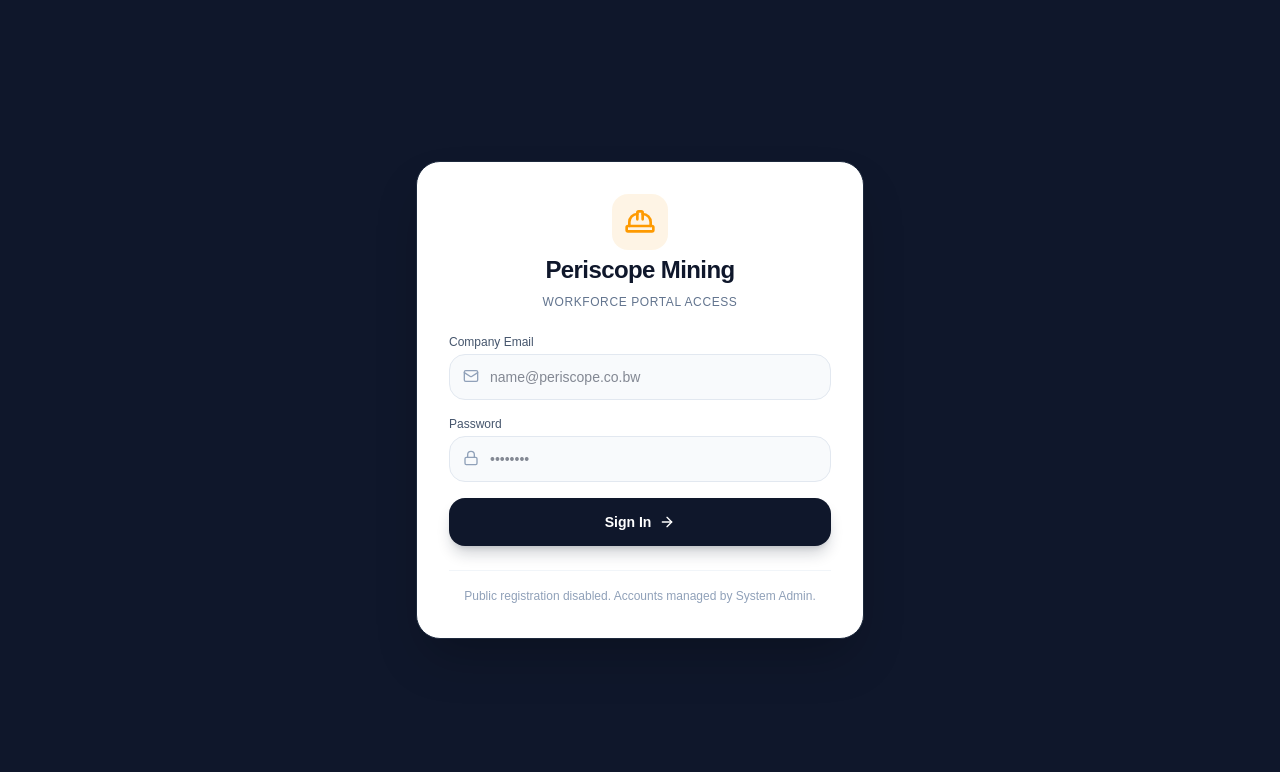
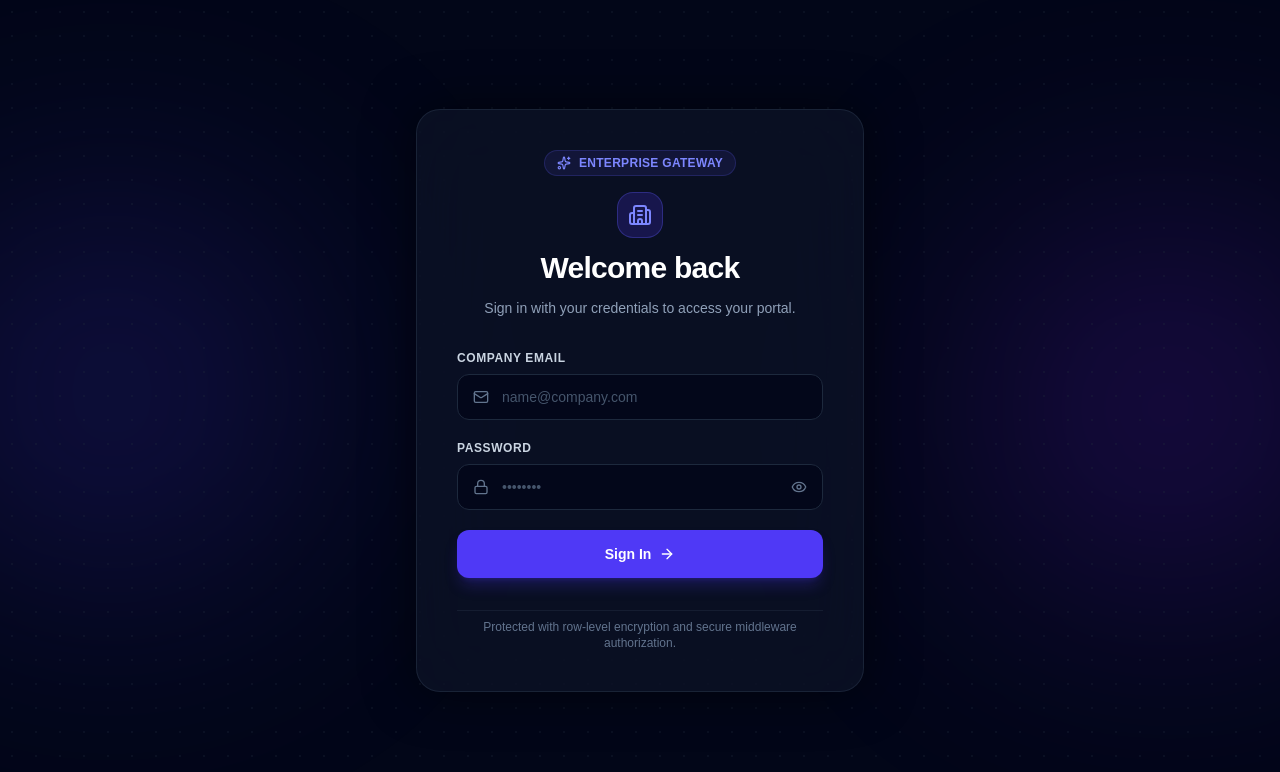
Before and after one commit to Kartellxrd/Automated-banking-system-, a Next.js app in the folder payroll-system/: page /login in a window 1280 px wide. Shown: the top 772 px of the page. Built offline with nearby package versions, Linux system fonts and the light colour scheme; no server answers.

Commit message:
still cooking

```diff
--- a/payroll-system/src/app/(auth)/login/page.js
+++ b/payroll-system/src/app/(auth)/login/page.js
@@ -1,131 +1,198 @@
 'use client';
 
 import { useState } from 'react';
-import { useRouter } from 'next/navigation';
 import { supabase } from '@/lib/supabase';
-import { Lock, Mail, ShieldAlert, ArrowRight, RefreshCw, HardHat } from 'lucide-react';
+import { Mail, Lock, Eye, EyeOff, ArrowRight, ShieldAlert, Loader2, Sparkles, Building2 } from 'lucide-react';
 
 export default function LoginPage() {
-  const router = useRouter();
   const [email, setEmail] = useState('');
   const [password, setPassword] = useState('');
+  const [showPassword, setShowPassword] = useState(false);
   const [loading, setLoading] = useState(false);
   const [error, setError] = useState('');
 
   const handleLogin = async (e) => {
     e.preventDefault();
+    setError('');
     setLoading(true);
-    setError('');
+
+    const cleanEmail = email.trim().toLowerCase();
+
+    if (!cleanEmail || !password) {
+      setError('Please provide both your company email and password.');
+      setLoading(false);
+      return;
+    }
 
     try {
-      // 1. Authenticate credentials
+      // 1. Authenticate with Supabase Auth
       const { data: authData, error: authError } = await supabase.auth.signInWithPassword({
-        email,
+        email: cleanEmail,
         password,
       });
 
-      if (authError) throw authError;
+      if (authError) {
+        const msg = authError.message.toLowerCase();
+        if (msg.includes('invalid login credentials')) {
+          throw new Error('Incorrect email or password. Please verify your details and try again.');
+        } else if (msg.includes('email not confirmed')) {
+          throw new Error('Your email address has not been verified yet.');
+        } else if (msg.includes('too many requests') || msg.includes('rate limit')) {
+          throw new Error('Too many attempts. Please wait a few moments before trying again.');
+        } else {
+          throw new Error(authError.message);
+        }
+      }
 
-      // 2. Fetch profile & role
+      const user = authData?.user;
+      if (!user) {
+        throw new Error('Authentication succeeded, but no user context was returned.');
+      }
+
+      // 2. Fetch User Profile
       const { data: profile, error: profileError } = await supabase
         .from('profiles')
         .select('role')
-        .eq('id', authData.user.id)
-        .single();
+        .eq('id', user.id)
+        .maybeSingle();
 
-      if (profileError || !profile) {
-        throw new Error('User profile record not found. Contact system administrator.');
+      if (profileError) {
+        console.error('Profile fetch note:', profileError);
+        // Fallback to proxy-handled default route via full page reload
+        window.location.href = '/dashboard/admin';
+        return;
       }
 
-      // 3. Route based on role
-      const targetRoute = `/dashboard/${profile.role.replace('_', '-')}`;
-      router.push(targetRoute);
-      router.refresh();
-
+      // 3. Hard navigation ensures auth cookies reach proxy middleware without 307 loop
+      const role = profile?.role ? profile.role.toLowerCase() : '';
+      if (role === 'admin' || role === 'ceo') {
+        window.location.href = '/dashboard/admin';
+      } else if (role) {
+        window.location.href = `/dashboard/${role.replace('_', '-')}`;
+      } else {
+        window.location.href = '/dashboard';
+      }
     } catch (err) {
-      setError(err.message || 'Failed to authenticate');
-    } finally {
+      setError(err.message || 'An unexpected error occurred during sign in.');
       setLoading(false);
     }
   };
 
   return (
-    <div className="min-h-screen bg-slate-900 flex flex-col justify-center items-center p-4 sm:p-6 lg:p-8">
-      <div className="w-full max-w-sm sm:max-w-md bg-white rounded-3xl p-6 sm:p-8 shadow-2xl border border-slate-800 space-y-6">
+    <div className="relative min-h-screen w-full flex items-center justify-center bg-slate-950 text-slate-100 overflow-hidden px-4 sm:px-6 lg:px-8 selection:bg-indigo-500 selection:text-white">
+      {/* Background Decorative Ambient Gradients */}
+      <div className="absolute top-1/4 -left-20 w-96 h-96 bg-indigo-600/20 rounded-full blur-[128px] pointer-events-none" />
+      <div className="absolute bottom-1/4 -right-20 w-96 h-96 bg-violet-600/20 rounded-full blur-[128px] pointer-events-none" />
+      <div className="absolute inset-0 bg-[radial-gradient(#1e293b_1px,transparent_1px)] [background-size:24px_24px] opacity-30 pointer-events-none" />
 
-        {/* Header */}
-        <div className="text-center space-y-2">
-          <div className="inline-flex items-center justify-center p-3 bg-amber-500/10 text-amber-500 rounded-2xl mb-1">
-            <HardHat className="w-8 h-8" />
+      {/* Main Container */}
+      <div className="relative w-full max-w-md backdrop-blur-2xl bg-slate-900/60 border border-slate-800/80 p-8 sm:p-10 rounded-3xl shadow-[0_0_50px_rgba(0,0,0,0.5)] space-y-8">
+
+        {/* Header Section */}
+        <div className="space-y-3 text-center">
+          <div className="inline-flex items-center space-x-2 px-3 py-1 rounded-full bg-indigo-500/10 border border-indigo-500/20 text-indigo-400 text-xs font-semibold tracking-wide uppercase">
+            <Sparkles className="w-3.5 h-3.5" />
+            <span>Enterprise Gateway</span>
           </div>
-          <h1 className="text-2xl font-bold text-slate-900 tracking-tight">Periscope Mining</h1>
-          <p className="text-xs text-slate-500 font-medium uppercase tracking-wider">
-            Workforce Portal Access
+
+          <div className="flex justify-center items-center space-x-2 text-white pt-1">
+            <div className="p-2.5 rounded-2xl bg-indigo-600/20 border border-indigo-500/30 text-indigo-400">
+              <Building2 className="w-6 h-6" />
+            </div>
+          </div>
+
+          <h1 className="text-2xl sm:text-3xl font-extrabold tracking-tight text-white">
+            Welcome back
+          </h1>
+          <p className="text-xs sm:text-sm text-slate-400">
+            Sign in with your credentials to access your portal.
           </p>
         </div>
 
-        {/* Error Alert */}
+        {/* Error Alert Box */}
         {error && (
-          <div className="p-3 bg-red-50 border border-red-200 rounded-2xl flex items-start sm:items-center gap-2.5 text-red-800 text-xs font-medium">
-            <ShieldAlert className="w-4 h-4 shrink-0 text-red-600 mt-0.5 sm:mt-0" />
-            <span className="leading-tight">{error}</span>
+          <div className="p-4 rounded-2xl bg-rose-500/10 border border-rose-500/20 flex items-start space-x-3 text-rose-300 text-xs sm:text-sm animate-in fade-in duration-200">
+            <ShieldAlert className="w-5 h-5 text-rose-400 shrink-0 mt-0.5" />
+            <span className="font-medium leading-relaxed">{error}</span>
           </div>
         )}
 
         {/* Form */}
-        <form onSubmit={handleLogin} className="space-y-4 text-sm">
-          <div>
-            <label className="block text-xs font-medium text-slate-600 mb-1">Company Email</label>
-            <div className="relative">
+        <form onSubmit={handleLogin} className="space-y-5">
+          {/* Email Field */}
+          <div className="space-y-2">
+            <label className="block text-xs font-semibold uppercase tracking-wider text-slate-300">
+              Company Email
+            </label>
+            <div className="relative group">
+              <div className="absolute inset-y-0 left-0 pl-4 flex items-center pointer-events-none text-slate-500 group-focus-within:text-indigo-400 transition-colors">
+                <Mail className="h-4 w-4" />
+              </div>
               <input
                 type="email"
                 required
                 value={email}
                 onChange={(e) => setEmail(e.target.value)}
-                placeholder="name@periscope.co.bw"
-                className="w-full pl-10 pr-4 py-3 bg-slate-50 border border-slate-200 rounded-2xl outline-none focus:bg-white focus:ring-2 focus:ring-slate-900 transition text-sm text-slate-900"
+                placeholder="name@company.com"
+                className="w-full pl-11 pr-4 py-3 bg-slate-950/80 border border-slate-800 rounded-xl text-slate-100 placeholder-slate-600 text-sm focus:outline-none focus:border-indigo-500 focus:ring-1 focus:ring-indigo-500 transition-all duration-150"
               />
-              <Mail className="w-4 h-4 text-slate-400 absolute left-3.5 top-3.5" />
             </div>
           </div>
 
-          <div>
-            <label className="block text-xs font-medium text-slate-600 mb-1">Password</label>
-            <div className="relative">
+          {/* Password Field */}
+          <div className="space-y-2">
+            <label className="block text-xs font-semibold uppercase tracking-wider text-slate-300">
+              Password
+            </label>
+            <div className="relative group">
+              <div className="absolute inset-y-0 left-0 pl-4 flex items-center pointer-events-none text-slate-500 group-focus-within:text-indigo-400 transition-colors">
+                <Lock className="h-4 w-4" />
+              </div>
               <input
-                type="password"
+                type={showPassword ? 'text' : 'password'}
                 required
                 value={password}
                 onChange={(e) => setPassword(e.target.value)}
                 placeholder="••••••••"
-                className="w-full pl-10 pr-4 py-3 bg-slate-50 border border-slate-200 rounded-2xl outline-none focus:bg-white focus:ring-2 focus:ring-slate-900 transition text-sm text-slate-900"
+                className="w-full pl-11 pr-12 py-3 bg-slate-950/80 border border-slate-800 rounded-xl text-slate-100 placeholder-slate-600 text-sm focus:outline-none focus:border-indigo-500 focus:ring-1 focus:ring-indigo-500 transition-all duration-150"
               />
-              <Lock className="w-4 h-4 text-slate-400 absolute left-3.5 top-3.5" />
+              <button
+                type="button"
+                onClick={() => setShowPassword(!showPassword)}
+                className="absolute inset-y-0 right-0 pr-4 flex items-center text-slate-500 hover:text-slate-200 transition-colors"
+                aria-label={showPassword ? 'Hide password' : 'Show password'}
+              >
+                {showPassword ? <EyeOff className="h-4 w-4" /> : <Eye className="h-4 w-4" />}
+              </button>
             </div>
           </div>
 
+          {/* Submit Button */}
           <button
             type="submit"
             disabled={loading}
-            className="w-full py-3.5 bg-slate-900 hover:bg-slate-800 text-white font-semibold rounded-2xl transition flex items-center justify-center gap-2 text-sm shadow-lg shadow-slate-900/20 active:scale-[0.98]"
+            className="w-full relative group overflow-hidden flex items-center justify-center space-x-2 py-3.5 px-4 rounded-xl bg-indigo-600 hover:bg-indigo-500 active:bg-indigo-700 text-white font-semibold text-sm transition-all duration-200 shadow-lg shadow-indigo-600/25 disabled:opacity-50 disabled:cursor-not-allowed focus:outline-none focus:ring-2 focus:ring-indigo-500 focus:ring-offset-2 focus:ring-offset-slate-950"
           >
             {loading ? (
-              <RefreshCw className="w-5 h-5 animate-spin" />
+              <>
+                <Loader2 className="w-4 h-4 animate-spin" />
+                <span>Authenticating...</span>
+              </>
             ) : (
               <>
                 <span>Sign In</span>
-                <ArrowRight className="w-4 h-4" />
+                <ArrowRight className="w-4 h-4 group-hover:translate-x-0.5 transition-transform" />
               </>
             )}
           </button>
         </form>
 
-        <div className="text-center border-t border-slate-100 pt-4">
-          <p className="text-xs text-slate-400 leading-relaxed">
-            Public registration disabled. Accounts managed by System Admin.
+        {/* Footer info */}
+        <div className="pt-2 border-t border-slate-800/60 text-center">
+          <p className="text-xs text-slate-500">
+            Protected with row-level encryption and secure middleware authorization.
           </p>
         </div>
-
       </div>
     </div>
   );
```
Also changed, not shown: payroll-system/src/app/dashboard/layout.js (+139 -19 lines), payroll-system/src/proxy.js (+42 -18 lines).
